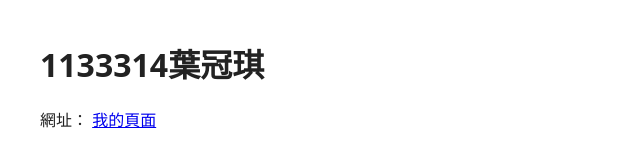
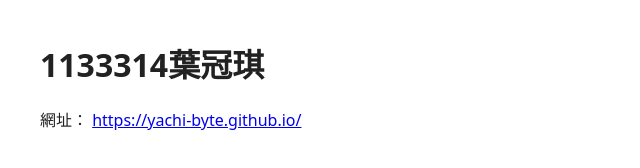
Before and after one commit to yachi-byte/yachi-byte.github.io, a plain HTML site: page index.html in a window 1280 px wide. Shown: the whole page, without its empty margins (0-640 px from the left). Drawn offline with Linux system fonts and the light colour scheme.

Commit message:
Update index.html

```diff
--- a/index.html
+++ b/index.html
@@ -11,7 +11,7 @@
   <body>
 
   <h1>1133314葉冠琪</h1>
-  <p>網址： <a href="https://yachi-byte.github.io/">我的頁面</a></p>
+  <p>網址： <a href="https://yachi-byte.github.io/">https://yachi-byte.github.io/</a></p>
 
   </body>
 </html>
```
